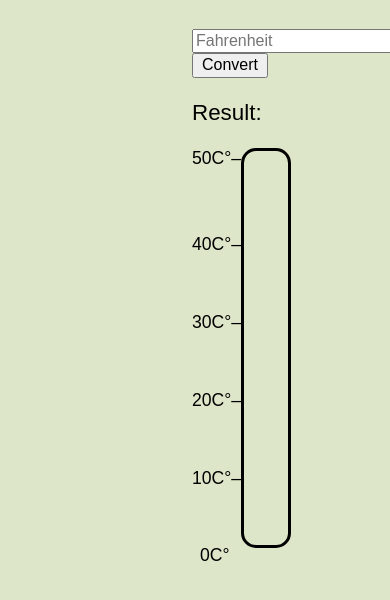
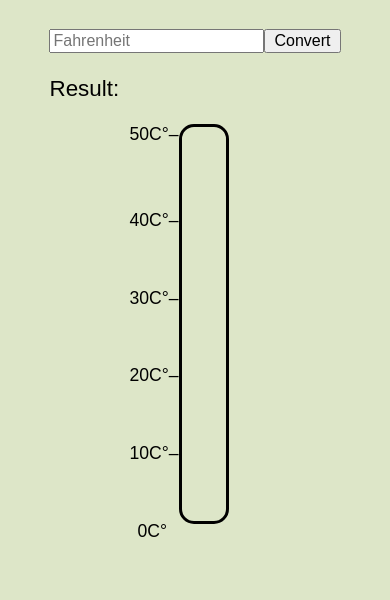
Before and after one commit to divi4/temperature-converter, a plain HTML site: page index.html in a window 390 px wide. Shown: the part 98-698 px from the top of the page. Drawn offline with Linux system fonts and the light colour scheme.

Commit message:
Fixed reponsiveness

```diff
--- a/css/style.css
+++ b/css/style.css
@@ -72,6 +72,33 @@ button {
     margin-top: 0;
     padding-bottom: 0.5rem;
 }
+@media all and (max-width: 801px) {
+    .two-cols {
+        flex-flow: column wrap;
+    }
+    .thermoAndLabel {
+        padding-right: 2rem;
+    }
+}
+@media all and (max-width: 638px) {
+    .convert-btn {
+        display: flex;
+        flex-flow: row nowrap;
+    }
+}
+@media all and (max-width: 602px) {
+    .two-cols {
+        padding-bottom: 0;
+        padding-left: 0;
+        padding-right: 0;
+    }
+}
+@media all and (max-width: 261px) {
+    .convert-btn {
+        display: flex;
+        flex-flow: column nowrap;
+    }
+}
 /******************************************
 /* Animations
 /*******************************************/
--- a/index.html
+++ b/index.html
@@ -17,9 +17,11 @@
 			<h1>Fahrenheit to Celsius converter</h1>
 		</header>
 		<section class="two-cols">
-			<div>
-				<input id="fahrenheit" type="text" placeholder="Fahrenheit"></input><!--
-				--><button id="button" type="button" name="button">Convert</button>
+			<div class="interact">
+				<div class="convert-btn">
+					<input id="fahrenheit" type="text" placeholder="Fahrenheit"></input><!--
+					--><button id="button" type="button" name="button">Convert</button>
+				</div>
 				<p>Result: <span id="results"></span></p>
 			</div><!--
 			--><div class="thermoAndLabel">
```
